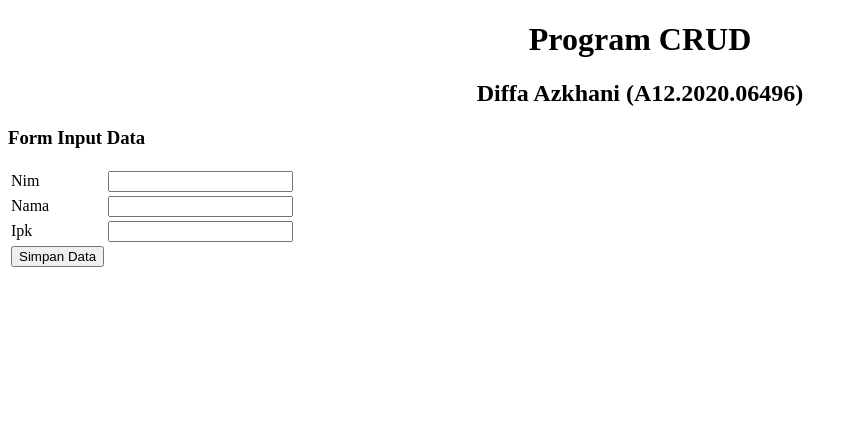
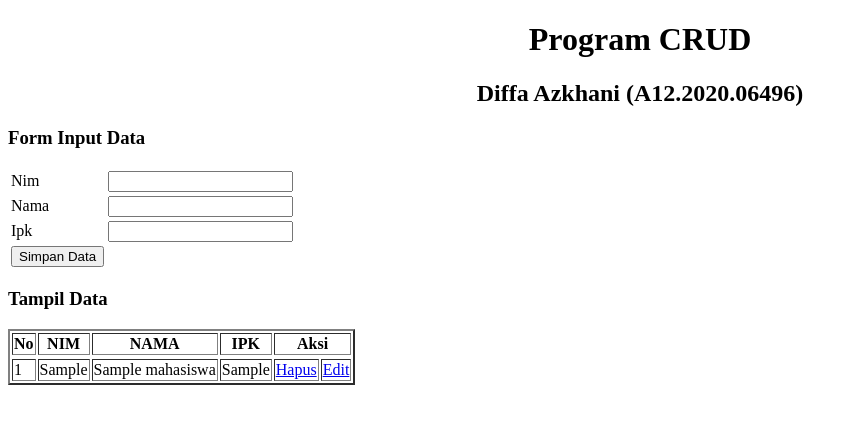
Before and after one commit to DiffaAzkhani/projek-crud-sederhana-php, a PHP site: page /index.php in a window 1280 px wide. Shown: the top 424 px of the page, without its empty margins (0-858 px from the left). Run offline with PHP 8.4, Linux system fonts and the light colour scheme; tables that the repository leaves empty or names only in its code hold one stand-in row (values such as "Sample post").

Commit message:
Menambahkan program tampil data

```diff
--- a/index.php
+++ b/index.php
@@ -16,6 +16,7 @@ include 'koneksi.php';
     <h1 style="text-align: center">Program CRUD</h1>
     <h2 style="text-align: center">Diffa Azkhani (A12.2020.06496)</h2>
 
+    <!-- Input data mahasiswa -->
     <h3>Form Input Data</h3>
     <form action="" method="post">
         <table>
@@ -36,6 +37,36 @@ include 'koneksi.php';
             </tr>
         </table>
     </form>
+
+    <!-- Menampilkan Data -->
+    <h3>Tampil Data</h3>
+    <table border="2">
+        <tr>
+            <th>No</th>
+            <th>NIM</th>
+            <th>NAMA</th>
+            <th>IPK</th>
+            <th colspan="2">Aksi</th>
+        </tr>
+        <tr>
+            <?php
+            $no = 1;
+            $ambilData = mysqli_query($koneksi, "SELECT * FROM mahasiswa");
+            while ($tampil = mysqli_fetch_array($ambilData)) {
+                echo "
+                <tr>
+                <td>$no</td>
+                <td>$tampil[nim_mahasiswa]</td>
+                <td>$tampil[nama_mahasiswa]</td>
+                <td>$tampil[ipk_mahasiswa]</td>
+                <td><a href='?hpsdata=$tampil[nim_mahasiswa]'>Hapus</a></td>
+                <td><a href='?edtdata=$tampil[nim_mahasiswa]'>Edit</a></td>
+                </tr>";
+                $no++;
+            }
+            ?>
+        </tr>
+    </table>
 </body>
 
 </html>
```
